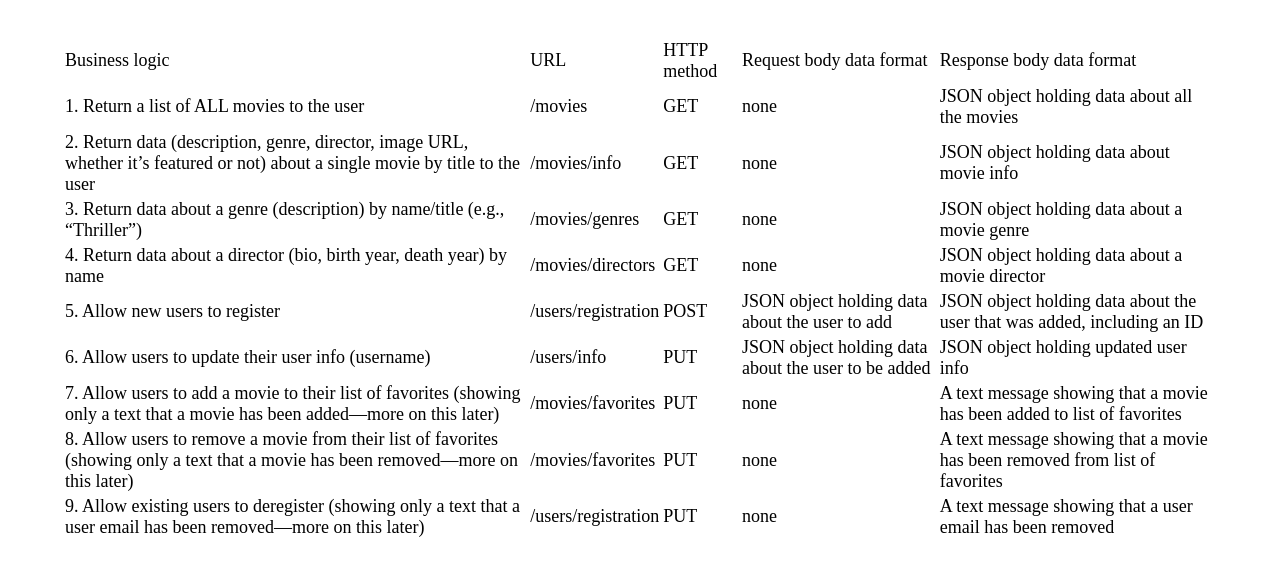
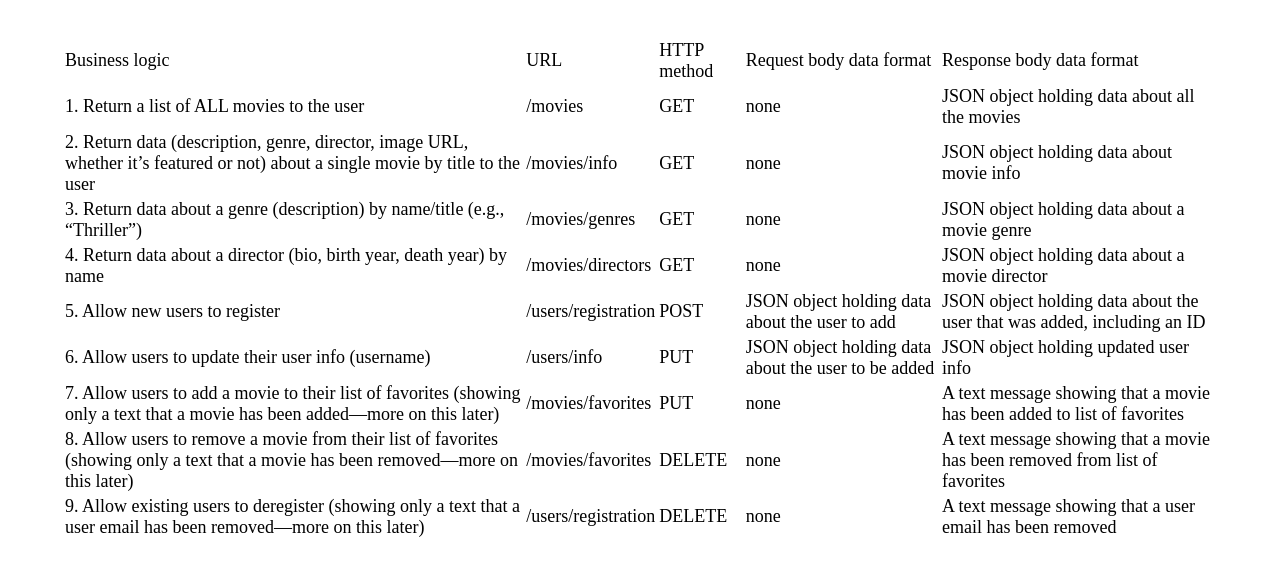
Before and after one commit to cauliflowersingerbee/MyFlix-Movie-API, a website: page public/documentation.html in a window 1280 px wide. Shown: the part 195-770 px from the top of the page. Drawn offline with Linux system fonts and the light colour scheme.

Commit message:
updated methods

```diff
--- a/index.js
+++ b/index.js
@@ -81,3 +81,5 @@ let topMovies = [
   app.listen(8080, () => {
     console.log('Kino Noir is listening on port 8080.');
   });
+
+  //
--- a/public/documentation.html
+++ b/public/documentation.html
@@ -81,14 +81,14 @@
             <tr>
                 <td>8. Allow users to remove a movie from their list of favorites (showing only a text that a movie has been removed—more on this later)</td>
                 <td>/movies/favorites</td>
-                <td>PUT</td>
+                <td>DELETE</td>
                 <td>none</td>
                 <td>A text message showing that a movie has been removed from list of favorites</td>
             </tr>
             <tr>
                 <td>9. Allow existing users to deregister (showing only a text that a user email has been removed—more on this later)</td>
                 <td>/users/registration</td>
-                <td>PUT</td>
+                <td>DELETE</td>
                 <td>none</td>
                 <td>A text message showing that a user email has been removed</td>
             </tr>
```
